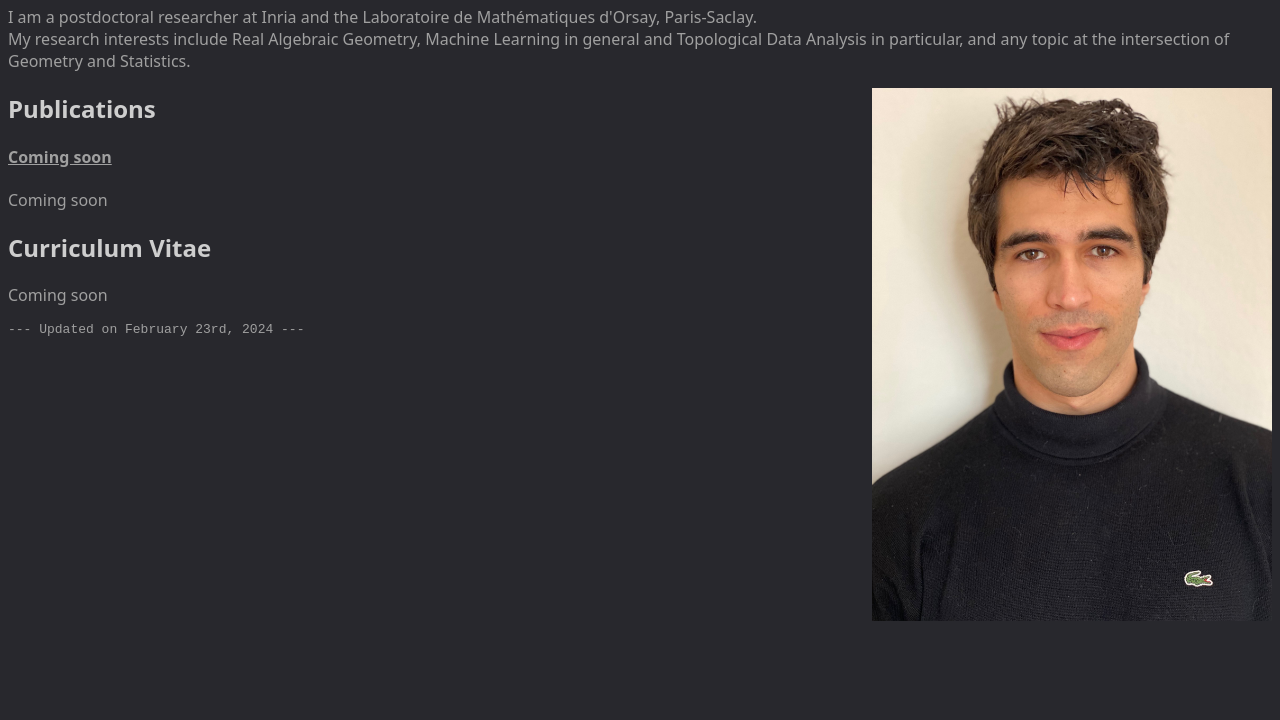
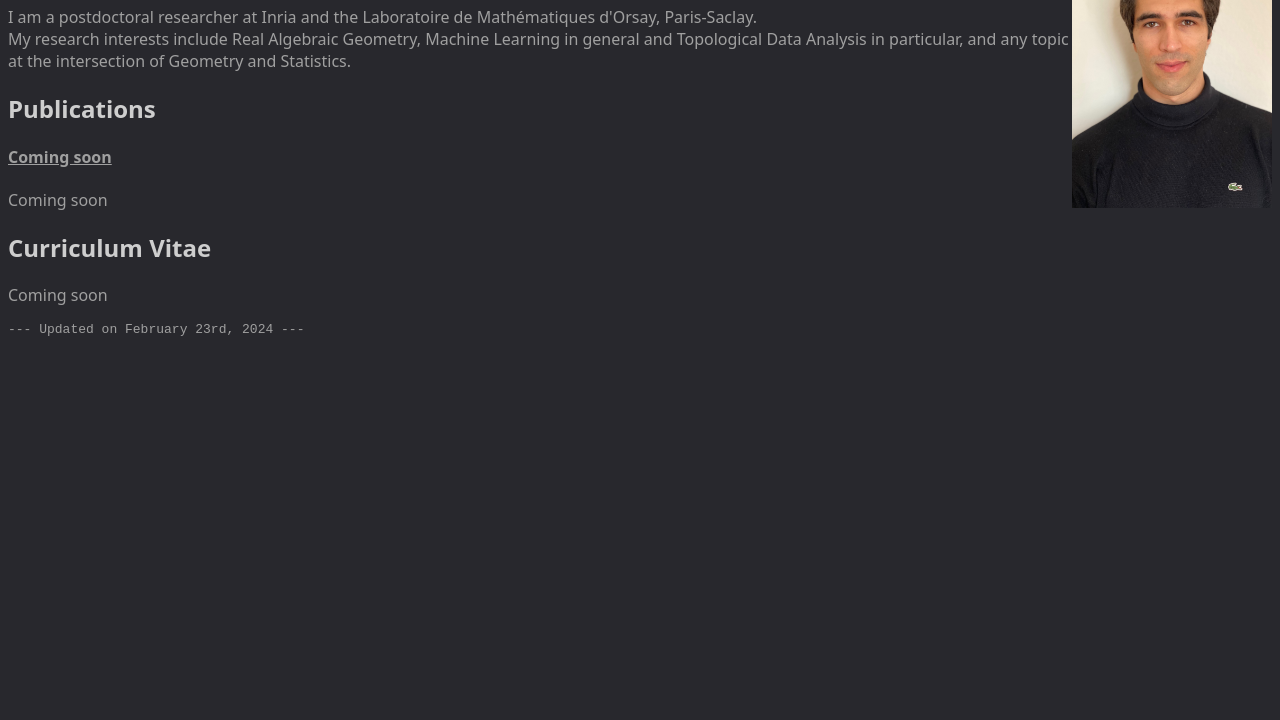
Before and after one commit to CharlesArnal/charlesarnal.github.io, a plain HTML site: page index.html in a window 1280 px wide. Shown: the part 80-800 px from the top of the page. Drawn offline with Linux system fonts and the light colour scheme.

Commit message:
Update index.html

```diff
--- a/index.html
+++ b/index.html
@@ -41,6 +41,9 @@ a:active {
         <title>Charles Arnal</title>
     </header>
     <body>
+        <div class="wrapingimage">
+        <img src="IMG_8724(2).jpg" alt="Me"  width="200" height ="auto" style="float:right" />
+        </div>
         <h1>
             Charles Arnal
         </h1>
@@ -49,9 +52,6 @@ a:active {
             My research interests include Real Algebraic Geometry, Machine Learning in general and Topological Data Analysis in particular, and any topic at the intersection of Geometry and Statistics.
         </p>
 
-        <div class="wrapingimage">
-        <img src="IMG_8724(2).jpg" alt="Me"  width="400" height ="auto"style="float:right" />
-        </div>
 
       <!--   <div style="clear:both">Your text here.</div> -->
 
```
